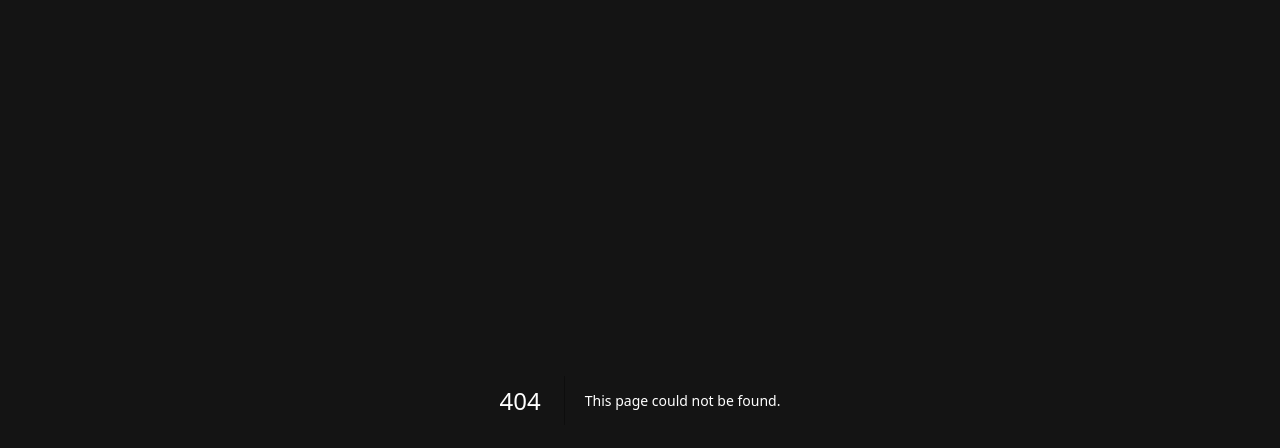
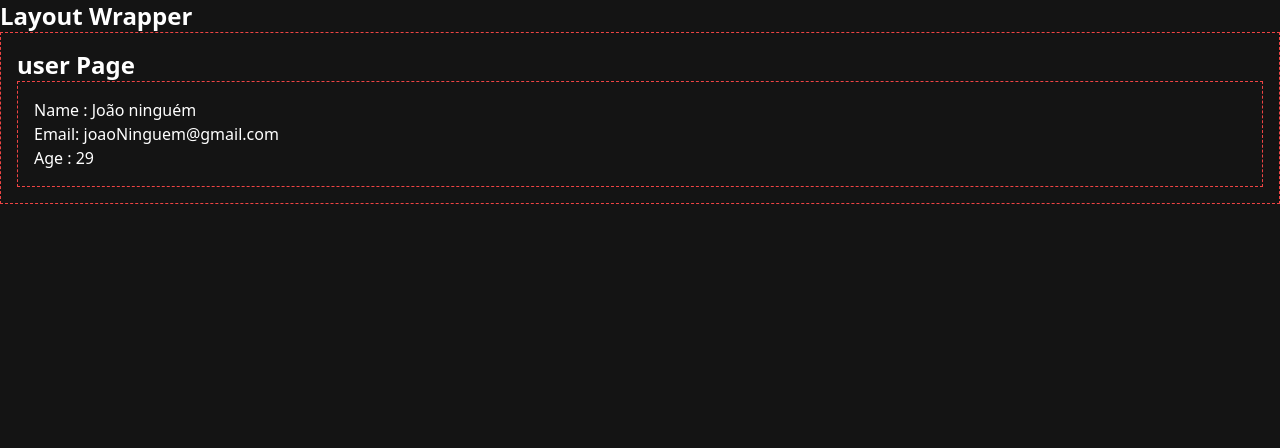
Before and after one commit to Nesrux/Front-Codeflix, a Next.js app: page /settings/user in a window 1280 px wide. Before the commit this address had no page. Shown: the top 448 px of the page. Built offline with nearby package versions, Linux system fonts and the light colour scheme.

Commit message:
chore: roteamento do next

```diff
--- /dev/null
+++ b/src/app/settings/loading.tsx
@@ -0,0 +1,5 @@
+import React from 'react';
+
+export default function loading() {
+  return <div>Loading....</div>;
+}
--- /dev/null
+++ b/src/app/settings/page.tsx
@@ -0,0 +1,17 @@
+import React from 'react';
+import { getAppSettings } from '../lib/settings';
+
+async function Settings() {
+  const { theme, language } = await getAppSettings();
+  return (
+    <div>
+      <h1 className='text-2xl font-bold'>Settings Page</h1>
+      <div className='border border-dashed border-red-500 p-4'>
+        <p>theme: {theme}</p>
+        <p>Language: {language}</p>
+      </div>
+    </div>
+  );
+}
+
+export default Settings;
--- /dev/null
+++ b/src/app/settings/user/page.tsx
@@ -0,0 +1,18 @@
+import { getUserInfo } from '@/app/lib/settings';
+import React from 'react';
+
+async function User() {
+  const { age, email, name } = await getUserInfo();
+  return (
+    <div>
+      <h1 className='text-2xl font-bold'>user Page</h1>
+      <div className='border border-dashed border-red-500 p-4'>
+        <p>Name : {name}</p>
+        <p>Email: {email}</p>
+        <p>Age : {age}</p>
+      </div>
+    </div>
+  );
+}
+
+export default User;
```
